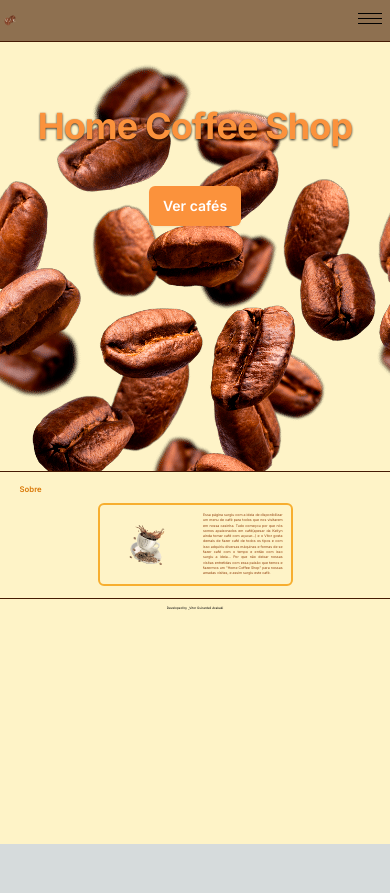
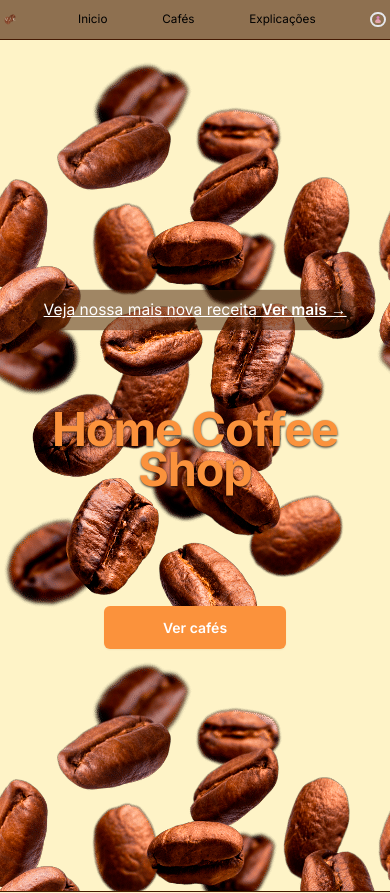
Before and after one commit to VitorArakaki/vkgacoffeeshop, a Next.js app: page / in a window 390 px wide. Shown: the top 893 px of the page. Before the commit the page ends 844 px from the top, so only its background shows below. Built offline with nearby package versions, Linux system fonts and the light colour scheme.

Commit message:
Adding responsive part

```diff
--- a/src/components/About.js
+++ b/src/components/About.js
@@ -1,7 +1,51 @@
+'use client'
 import Image from "next/image";
+import { useState, useEffect } from "react";
 
 export default function About() {
+    const [isMobile, setIsMobile] = useState(false);
+    const [windowWidth, setWindowWidth] = useState(0);
+
+    useEffect(() => {
+        const handleResize = () => {
+            setWindowWidth(window.innerWidth);
+        };
+
+        handleResize();
+
+        window.addEventListener("resize", handleResize);
+
+        return () => {
+            window.removeEventListener("resize", handleResize);
+        };
+    }, []);
+
+    useEffect(() => {
+        setIsMobile(windowWidth < 1100);
+    }, [windowWidth]);
+
     return (
+        <>
+            {isMobile ? (
+                <div id="about" className="flex h-max mt-[3vw] w-[100vw] flex-col justify-center items-center">
+                    <span id="section title" className="flex w-[90%] justify-start items-center pb-[2vw] text-[10vw] text-amber-600 font-semibold">
+                        Sobre
+                    </span>
+                    <div id="about section text" className="flex flex-col justify-center items-center w-[90%] max-h-max border-2 border-amber-500/80 rounded-md">
+                        <div id="xicara image" className="flex flex-col justify-center items-center m-[2vw] w-[50%]">
+                            <Image
+                                src="/assets/home/xicara.svg"
+                                width={0}
+                                height={0}
+                                className=" w-[70%]"
+                            />
+                        </div>
+                        <span id="about text" className="text-amber-800 text-justify text-[4vw] m-[2vw] w-[90%]">
+                            Essa página surgiu com a ideia de disponibilizar um menu de café para todos que nos visitarem em nossa casinha. Tudo começou por que nós somos apaixonados em café(apesar da Katlyn ainda tomar café com açucar...) e o Vitor gosta demais de fazer café de todos os tipos e com isso adquiriu diversas máquinas e formas de se fazer café com o tempo e então com isso surgiu a ideia... Por que não deixar nossas visitas entretidas com essa paixão que temos e fazermos um "Home Coffee Shop" para nossas amadas visitas, e assim surgiu este café.
+                        </span>
+                    </div>
+                </div>
+            ) : (
                 <div id="about" className="flex h-max mt-[3vw] w-[100vw] flex-col justify-center items-center">
                     <span id="section title" className="flex w-[90%] justify-start items-center pb-[2vw] text-[2vw] text-amber-600 font-semibold">
                         Sobre
@@ -20,5 +64,7 @@ export default function About() {
                         </span>
                     </div>
                 </div>
+            )}
+        </>
     )
 }
--- a/src/components/Banner.js
+++ b/src/components/Banner.js
@@ -1,7 +1,52 @@
+'use client'
 import Link from "next/link";
+import { useState, useEffect } from "react";
+
 
 export default function Banner() {
+    const [isMobile, setIsMobile] = useState(false);
+    const [windowWidth, setWindowWidth] = useState(0);
+
+    useEffect(() => {
+        const handleResize = () => {
+            setWindowWidth(window.innerWidth);
+        };
+
+        handleResize();
+
+        window.addEventListener("resize", handleResize);
+
+        return () => {
+            window.removeEventListener("resize", handleResize);
+        };
+    }, []);
+
+    useEffect(() => {
+        setIsMobile(windowWidth < 1100);
+    }, [windowWidth]);
+
     return (
+        <>
+            {isMobile ? (
+                <div className="bg-[url('/assets/home/coffee.png')] mt-[2vw] h-[100vh] border-b-[1px] border-solid border-amber-950">
+                    <div className="isolate px-6 lg:px-8">
+                        <div className="mx-auto flex flex-col justify-center items-center h-[100vh] w-[100vw]">
+                            <div className="mb-5 flex justify-center sm:mb-8 sm:flex sm:justify-center">
+                                <div className="relative rounded-full px-3 py-1 leading-8 text-[4vw] underline text-white ring-1 ring-black/10 hover:ring-gray-900/20 bg-amber-950/50 mb-[15vw]">
+                                    Veja nossa mais nova receita  <Link href="#" className="font-semibold text-grey/70"><span className="absolute inset-0" aria-hidden="true"></span> Ver mais <span aria-hidden="true">&rarr;</span></Link>
+                                </div>
+                            </div>
+                            <div className="text-center">
+                                <h1 className="text-[12vw] leading-10 font-bold tracking-tight text-orange-400 sm:text-6xl drop-shadow-[0_1.2px_1.2px_rgba(0,0,0,0.8)]">Home Coffee Shop</h1>
+                                <div className="mt-[30vw] flex items-center justify-center gap-x-6">
+                                    <Link href="/coffee" className="rounded-md bg-orange-400 px-[15vw] py-[3vw] text-sm font-semibold text-white shadow-sm hover:bg-orange-500 focus-visible:outline focus-visible:outline-2 focus-visible:outline-offset-2 focus-visible:outline-orange-600">Ver cafés</Link>
+                                </div>
+                            </div>
+                        </div>
+                    </div>
+                </div>
+            )
+                : (
                     <div className="bg-[url('/assets/home/coffee.png')] mt-[2vw] h-[50vh] border-b-[1px] border-solid border-amber-950">
                         <div className="isolate px-6 pt-14 lg:px-8">
                             <div className="absolute inset-x-0 -z-10 transform-gpu blur-3xl" aria-hidden="true">
@@ -23,3 +68,6 @@ export default function Banner() {
                     </div>
                 )
             }
+        </>
+    )
+}
--- a/src/components/Footer.js
+++ b/src/components/Footer.js
@@ -1,9 +1,42 @@
+'use client'
+
 import Link from "next/link"
+import { useState, useEffect } from "react";
 
 export default function Footer() {
+    const [isMobile, setIsMobile] = useState(false);
+    const [windowWidth, setWindowWidth] = useState(0);
+
+    useEffect(() => {
+        const handleResize = () => {
+            setWindowWidth(window.innerWidth);
+        };
+
+        handleResize();
+
+        window.addEventListener("resize", handleResize);
+
+        return () => {
+            window.removeEventListener("resize", handleResize);
+        };
+    }, []);
+
+    useEffect(() => {
+        setIsMobile(windowWidth < 1100);
+    }, [windowWidth]);
     return (
-        <div id="footer" className="flex flex-row justify-center items-center w-[100vw] h-[5vw] border-t-[1px] border-amber-950 mt-[3vw] overflow-x-hidden text-[0.8vw] text-black">
-            Developed by _<Link href="https://www.linkedin.com/in/vitor-arakaki/">Vitor Guirardeli Arakaki</Link>
-        </div>
+        <>
+            {isMobile ? (
+                <div id="footer" className="flex flex-row justify-center items-center w-[100vw] h-[10vw] border-t-[1px] border-amber-950 mt-[3vw] overflow-x-hidden text-[2.2vw] text-black">
+                    Developed by _<Link href="https://www.linkedin.com/in/vitor-arakaki/">Vitor Guirardeli Arakaki</Link>
+                </div>
+            ) :
+                (
+                    <div id="footer" className="flex flex-row justify-center items-center w-[100vw] h-[5vw] border-t-[1px] border-amber-950 mt-[3vw] overflow-x-hidden text-[0.8vw] text-black">
+                        Developed by _<Link href="https://www.linkedin.com/in/vitor-arakaki/">Vitor Guirardeli Arakaki</Link>
+                    </div>
+                )
+            }
+        </>
     )
 }
--- a/src/components/Navbar.js
+++ b/src/components/Navbar.js
@@ -8,6 +8,7 @@ export default function Navbar() {
     const [isMobile, setIsMobile] = useState(false);
     const [windowWidth, setWindowWidth] = useState(0);
     const [isOpen, setIsOpen] = useState(false);
+    const [isSticky, setIsSticky] = useState(false);
 
     useEffect(() => {
         const handleResize = () => {
@@ -24,18 +25,35 @@ export default function Navbar() {
     }, []);
 
     useEffect(() => {
-        setIsMobile(windowWidth < 1400);
+        setIsMobile(windowWidth < 1100);
     }, [windowWidth]);
+
+    useEffect(() => {
+        const handleScroll = () => {
+            const offset = window.scrollY;
+            setIsSticky(offset > 0);
+        };
+
+        window.addEventListener("scroll", handleScroll);
+
+        return () => {
+            window.removeEventListener("scroll", handleScroll);
+        };
+    }, []);
 
     const toggleMenu = () => {
         setIsOpen(!isOpen);
     };
 
-    const imageUrl = null
-    const user = null
+    const imageUrl = null;
+    const user = null;
 
     return (
-        <div className="flex flex-row relative h-[5vh] w-[100%] justify-between items-center border-b-[1px] border-solid border-amber-950 bg-amber-950/60 overflow-x-hidden">
+        <div
+            className={`flex flex-row relative w-full justify-between items-center border-b-[1px] border-solid border-amber-950 bg-amber-950/60 overflow-x-hidden ${isSticky ? "sticky top-0 z-50" : ""
+                }`}
+            style={{ position: isSticky ? "fixed" : "relative", top: 0, width: "100%" }}
+        >
             <Image
                 id="Logo"
                 width={0}
@@ -44,37 +62,63 @@ export default function Navbar() {
                 className="pl-[1vw] w-[4vw] max-h-[4vh]"
             />
             {isMobile ? (
-                <div id="MobileMenu" className="flex flex-col items-center relative">
-                    <div className="cursor-pointer pr-[2vw]" onClick={toggleMenu}>
-                        <div className={`w-6 h-px bg-black mb-1 ${isOpen ? "rotate-45 translate-y-1" : ""}`} />
-                        <div className={`w-6 h-px bg-black mb-1 ${isOpen ? "opacity-0" : ""}`} />
-                        <div className={`w-6 h-px bg-black mb-1 ${isOpen ? "-rotate-45 -translate-y-1" : ""}`} />
+                <div id="MenuItems" className="flex flex-row h-[10vw] w-[80vw] max-w-[80vw] items-center justify-between pr-[1vw]">
+                    <Link
+                        href="/"
+                        className="text-[3vw] hover:underline hover:text-[4vw] hover:font-bold"
+                    >
+                        <span>Inicio</span>
+                    </Link>
+                    <Link
+                        href="/coffee"
+                        className="text-[3vw] hover:underline hover:text-[4vw] hover:font-bold"
+                    >
+                        <span>Cafés</span>
+                    </Link>
+                    <Link
+                        href="/explanations"
+                        className="text-[3vw] hover:underline hover:text-[4vw] hover:font-bold"
+                    >
+                        <span>Explicações</span>
+                    </Link>
+                    <div id="profile">
+                        <Link
+                            href={user !== null ? `/profile/${user.name}` : "/signin"}
+                        >
+                            <Image
+                                id="avatar"
+                                src={imageUrl !== null ? imageUrl : "/assets/navbar/avatar.svg"}
+                                width={0}
+                                height={0}
+                                className="border-2 rounded-full w-[4vw] h-[4vw]"
+                            />
+                        </Link>
                     </div>
-                    {isOpen && (
-                        <div className="absolute top-12 right-0 bg-white border border-black p-4">
-                            <Link href="/" className="block mb-2 text-black hover:underline hover:font-bold">Inicio</Link>
-                            <Link href="/coffee" className="block mb-2 text-black hover:underline hover:font-bold">Cafés</Link>
-                            <Link href="/explanations" className="block mb-2 text-black hover:underline hover:font-bold">Explicações</Link>
-                            <Link href={user !== null ? `/profile/${user.name}` : "/signin"}>
-                                <img
-                                    id="avatar"
-                                    src={imageUrl !== null ? imageUrl : "/assets/navbar/avatar.svg"}
-                                    className="border-2 rounded-xl w-[2vw] h-[2vw]"
-                                    alt="User Avatar"
-                                />
-                            </Link>
-                        </div>
-                    )}
                 </div>
-
             ) : (
-                <div id="Menu Items" className="flex flex-row min-w-[15vw] max-w-[50vw] items-center justify-between pr-[1vw]">
-                    <Link href="/" className="text-[0.8vw] hover:underline hover:text-[1vw] hover:font-bold"><span>Inicio</span></Link>
-                    <Link href="/coffee" className="text-[0.8vw] hover:underline hover:text-[1vw] hover:font-bold"><span>Cafés</span></Link>
-                    <Link href="/explanations" className="text-[0.8vw] hover:underline hover:text-[1vw] hover:font-bold"><span>Explicações</span></Link>
-
+                <div id="MenuItems" className="flex flex-row min-w-[15vw] max-w-[50vw] items-center justify-between pr-[1vw]">
+                    <Link
+                        href="/"
+                        className="text-[0.8vw] hover:underline hover:text-[1vw] hover:font-bold"
+                    >
+                        <span>Inicio</span>
+                    </Link>
+                    <Link
+                        href="/coffee"
+                        className="text-[0.8vw] hover:underline hover:text-[1vw] hover:font-bold"
+                    >
+                        <span>Cafés</span>
+                    </Link>
+                    <Link
+                        href="/explanations"
+                        className="text-[0.8vw] hover:underline hover:text-[1vw] hover:font-bold"
+                    >
+                        <span>Explicações</span>
+                    </Link>
                     <div id="profile">
-                        <Link href={user !== null ? `/profile/${user.name}` : "/signin"} >
+                        <Link
+                            href={user !== null ? `/profile/${user.name}` : "/signin"}
+                        >
                             <Image
                                 id="avatar"
                                 src={imageUrl !== null ? imageUrl : "/assets/navbar/avatar.svg"}
```
Lines whose indentation alone changed are shown as unchanged.
